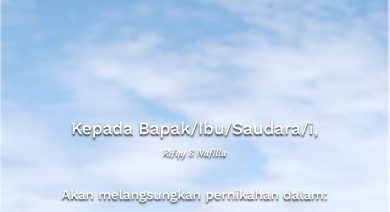
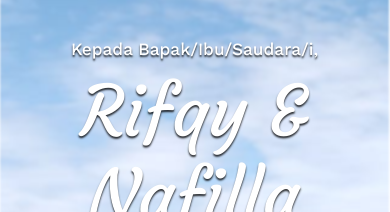
Before and after one commit to aderif23/ade-rifqy-rw.github.io, a plain HTML site: page index.html in a window 390 px wide. Shown: the part 193-405 px from the top of the page. Drawn offline with nearby package versions, Linux system fonts and the light colour scheme; some packages are replaced by stand-ins of ours; a script that the page names is missing.

Commit message:
hapus di mediaquery h1 hero

```diff
--- a/style.css
+++ b/style.css
@@ -567,9 +567,6 @@ footer i {
   html {
     font-size: 60%;
   }
-  .hero h1 {
-    font-size: 1rem;
-  }
   .simply-countdown > .simply-section {
     padding: 35px;
     margin: 3px;
```
